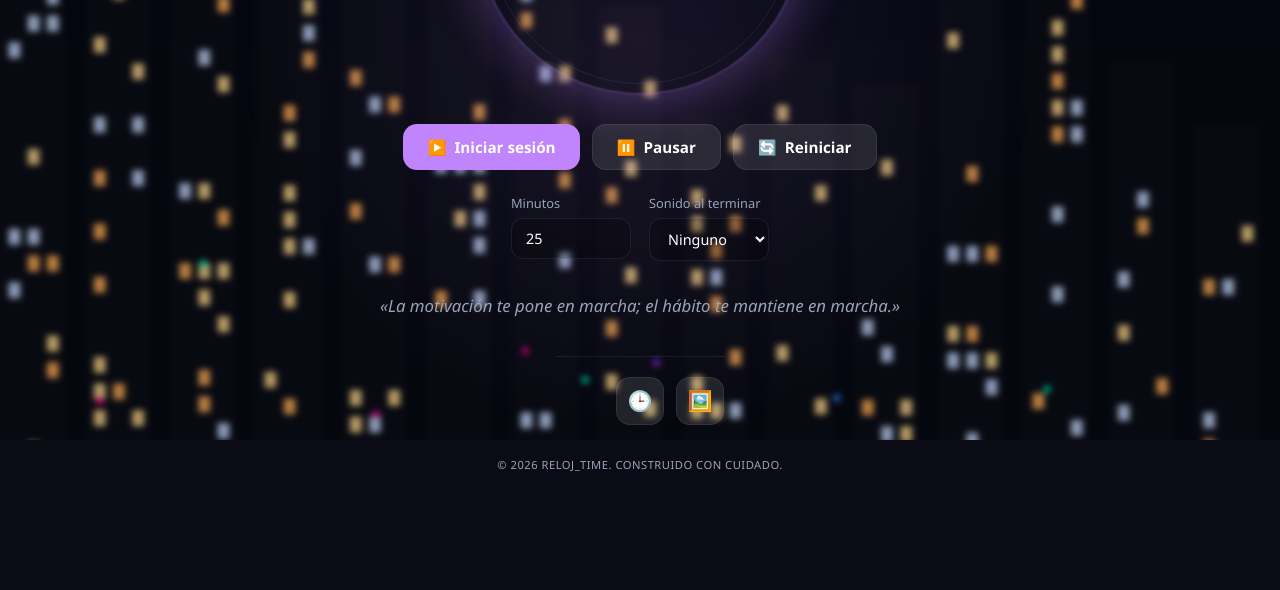
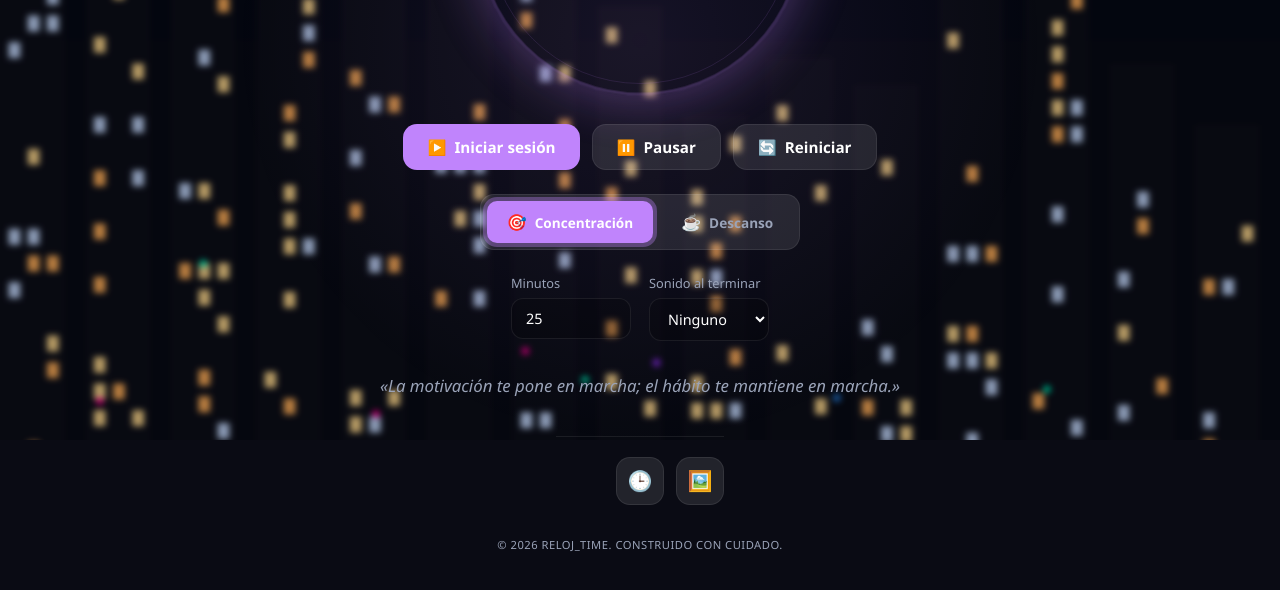
Before and after one commit to alexfloresmorales26-cmyk/Reloj_time, a plain HTML site: page index.html in a window 1280 px wide. Shown: the part 360-950 px from the top of the page. Before the commit the page ends 880 px from the top, so only its background shows below. Drawn offline with Linux system fonts and the light colour scheme.

Commit message:
feat: agregar modos Concentración (25min) y Descanso (5min) con toggle

```diff
--- a/index.html
+++ b/index.html
@@ -43,6 +43,17 @@
         <button class="btn btn-outline" id="resetTimer">
           <span class="btn-icon">🔄</span>
           <span class="btn-label">Reiniciar</span>
+        </button>
+      </div>
+
+      <div class="mode-toggle" role="group" aria-label="Modo de temporizador">
+        <button class="mode-btn active" id="modeFocus" data-mode="focus" aria-pressed="true">
+          <span class="mode-icon">🎯</span>
+          <span class="mode-label">Concentración</span>
+        </button>
+        <button class="mode-btn" id="modeBreak" data-mode="break" aria-pressed="false">
+          <span class="mode-icon">☕</span>
+          <span class="mode-label">Descanso</span>
         </button>
       </div>
 
--- a/script.js
+++ b/script.js
@@ -25,6 +25,10 @@ const timerMinutesInput = document.getElementById("timerMinutes");
 const soundSelect = document.getElementById("soundSelect");
 const timerSound = document.getElementById("timerSound");
 
+// Modo Concentración / Descanso
+const modeFocusBtn = document.getElementById("modeFocus");
+const modeBreakBtn = document.getElementById("modeBreak");
+
 // Fondo
 const bgLayer = document.getElementById("bgLayer");
 const bgSelector = document.getElementById("bgSelector");
@@ -40,6 +44,13 @@ let isBgOpen = false;
 let timerSeconds = 0;
 let timerInterval = null;
 let timerRunning = false;
+
+// Modo del temporizador
+let currentMode = "focus"; // "focus" | "break"
+const MODE_DEFAULTS = {
+  focus: 25,  // minutos
+  break: 5,   // minutos
+};
 
 // ==========================================
 // RELOJ
@@ -84,7 +95,7 @@ function updateClock() {
   dateEl.textContent = `${weekday}, ${day} de ${month} de ${year}`;
 }
 
-setInterval(updateClock, 1000);
+let clockInterval = setInterval(updateClock, 1000);
 updateClock();
 
 // ==========================================
@@ -349,6 +360,10 @@ function startTimer() {
   resetTimerBtn.disabled = false;
   timerMinutesInput.disabled = true;
 
+  // Pausar reloj mientras el temporizador corre
+  clearInterval(clockInterval);
+  clockInterval = null;
+
   timerInterval = setInterval(() => {
     if (timerSeconds > 0) {
       timerSeconds--;
@@ -368,20 +383,62 @@ function pauseTimer() {
   timerRunning = false;
   startTimerBtn.disabled = false;
   pauseTimerBtn.disabled = true;
+
+  // Reanudar reloj mientras está pausado
+  if (!clockInterval) {
+    clockInterval = setInterval(updateClock, 1000);
+    updateClock();
+  }
 }
 
 function resetTimer() {
   clearInterval(timerInterval);
   timerInterval = null;
   timerRunning = false;
-  const mins = parseInt(timerMinutesInput.value, 10) || 25;
+  const mins = parseInt(timerMinutesInput.value, 10) || MODE_DEFAULTS[currentMode];
   timerSeconds = mins * 60;
   updateTimerDisplay();
   startTimerBtn.disabled = false;
   pauseTimerBtn.disabled = true;
   resetTimerBtn.disabled = true;
   timerMinutesInput.disabled = false;
+
+  // Reanudar reloj si no estaba corriendo
+  if (!clockInterval) {
+    clockInterval = setInterval(updateClock, 1000);
+    updateClock();
+  }
 }
+
+function setMode(mode) {
+  if (mode === currentMode) return;
+  currentMode = mode;
+
+  // Actualizar botones
+  modeFocusBtn.classList.toggle("active", mode === "focus");
+  modeBreakBtn.classList.toggle("active", mode === "break");
+  modeFocusBtn.setAttribute("aria-pressed", mode === "focus");
+  modeBreakBtn.setAttribute("aria-pressed", mode === "break");
+
+  // Actualizar input de minutos
+  timerMinutesInput.value = MODE_DEFAULTS[mode];
+
+  // Resetear temporizador
+  resetTimer();
+}
+
+// Event listeners para modo
+modeFocusBtn.addEventListener("click", () => setMode("focus"));
+modeBreakBtn.addEventListener("click", () => setMode("break"));
+
+// Cambiar minutos al cambiar modo (solo si no está corriendo)
+timerMinutesInput.addEventListener("change", () => {
+  if (!timerRunning) {
+    const mins = parseInt(timerMinutesInput.value, 10) || MODE_DEFAULTS[currentMode];
+    timerSeconds = mins * 60;
+    updateTimerDisplay();
+  }
+});
 
 function finishTimer() {
   clearInterval(timerInterval);
@@ -411,19 +468,17 @@ function finishTimer() {
   pauseTimerBtn.disabled = true;
   resetTimerBtn.disabled = false;
   timerMinutesInput.disabled = false;
+
+  // Reanudar reloj
+  if (!clockInterval) {
+    clockInterval = setInterval(updateClock, 1000);
+    updateClock();
+  }
 }
 
 startTimerBtn.addEventListener("click", startTimer);
 pauseTimerBtn.addEventListener("click", pauseTimer);
 resetTimerBtn.addEventListener("click", resetTimer);
-
-timerMinutesInput.addEventListener("change", () => {
-  if (!timerRunning) {
-    const mins = parseInt(timerMinutesInput.value, 10) || 25;
-    timerSeconds = mins * 60;
-    updateTimerDisplay();
-  }
-});
 
 // Inicializar temporizador
 resetTimer();
--- a/style.css
+++ b/style.css
@@ -280,6 +280,61 @@ body.light .setting select {
 .setting select:focus {
   border-color: var(--accent);
   box-shadow: 0 0 0 3px var(--accent-glow);
+}
+
+/* ---------- Mode Toggle (Concentración / Descanso) ---------- */
+.mode-toggle {
+  display: inline-flex;
+  gap: 8px;
+  padding: 6px;
+  background: var(--btn-bg);
+  border: 1px solid var(--border);
+  border-radius: 14px;
+  margin-bottom: 24px;
+}
+
+.mode-btn {
+  display: inline-flex;
+  align-items: center;
+  gap: 8px;
+  padding: 10px 20px;
+  border: none;
+  border-radius: 10px;
+  background: transparent;
+  color: var(--text-muted);
+  font-family: inherit;
+  font-size: 0.85rem;
+  font-weight: 600;
+  cursor: pointer;
+  transition: transform var(--t-press) var(--ease-out),
+    background-color var(--t-ui) var(--ease-out),
+    color var(--t-ui) var(--ease-out);
+  outline: none;
+  white-space: nowrap;
+}
+
+.mode-btn:hover {
+  color: var(--text-color);
+  background: var(--btn-hover);
+}
+
+.mode-btn:active {
+  transform: scale(0.97);
+}
+
+.mode-btn.active {
+  background: var(--accent);
+  color: #ffffff;
+  box-shadow: 0 0 0 4px var(--accent-glow);
+}
+
+.mode-btn.active:hover {
+  background: #b56ee8;
+  color: #ffffff;
+}
+
+.mode-icon {
+  font-size: 1rem;
 }
 
 /* ---------- Botones (Emil Kowalski) ---------- */
```
